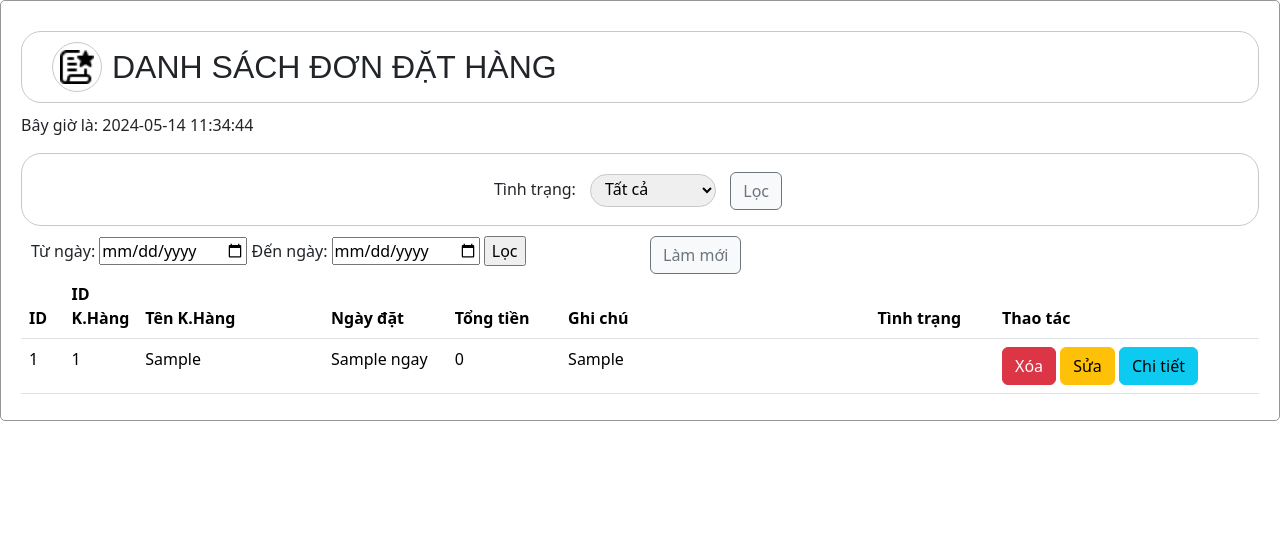
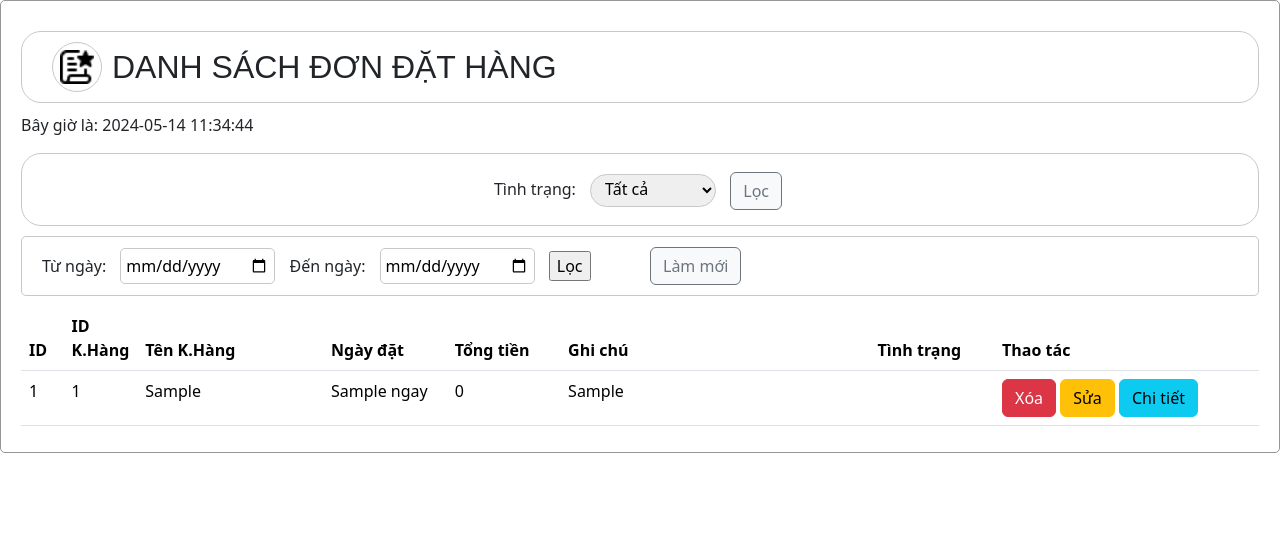
Before and after one commit to bin2aa/PhoneStore, a PHP site: template admin/view/orderView.php in a window 1280 px wide. Shown: the top 536 px of the page. Run offline with PHP 8.4, Linux system fonts and the light colour scheme; the template is opened without the code that fills it: most values are stand-ins (such as "Sample title", 1, 10 or a date in 2020).

Commit message:
update view

```diff
--- a/admin/view/orderView.php
+++ b/admin/view/orderView.php
@@ -20,6 +20,23 @@
     .filter-and-refresh .filterOrder,
     .filter-and-refresh .refresh {
         flex: 1;
+        margin: 0 10px;
+    }
+
+    .search-container{
+        display: flex;
+        border: 1px solid rgb(200,200,200);
+        border-radius: 5px;
+        justify-content: center;
+        align-items: center;
+        margin-block: 10px;
+        padding: 10px;
+        width: 100%;
+    }
+    .search-container input[type="date"]{
+        padding: 5px;
+        border: 1px solid rgb(200,200,200);
+        border-radius: 5px;
         margin: 0 10px;
     }
 </style>
@@ -66,7 +83,7 @@
             </form>
 
         </div>
-        <div class="filter-and-refresh">
+        <div class="filter-and-refresh search-container">
             <form class="filterOrder" method="GET" action="index.php">
                 <input type="hidden" name="ctrl" value="orderController">
                 <input type="hidden" name="action" value="filterOrder">
@@ -109,10 +126,10 @@
                             <form class="toggleUserStatuss" action="index.php?ctrl=orderController&action=toggleOrderStatus" method="POST">
                                 <input type="hidden" name="orderId" value="<?php echo $order['id']; ?>">
 
-                                <?php if ($order['tinh_trang'] == 'Chờ xác nhận') echo "<button type='submit'>Xác nhận</button>";
-                                else if ($order['tinh_trang'] == 'Đang xử lý') echo "<button type='submit'>Đang xử lý</button>";
-                                else if ($order['tinh_trang'] == 'Đang giao') echo "<button type='submit'>Hoàn tất</button>";
-                                else if ($order['tinh_trang'] == 'Thành công') echo "<button type='submit' disabled>Thành công</button>";
+                                <?php if ($order['tinh_trang'] == 'Chờ xác nhận') echo "<button type='submit' class='btn btn-primary'>Xác nhận</button>";
+                                else if ($order['tinh_trang'] == 'Đang xử lý') echo "<button type='submit' class='btn btn-warning'>Đang xử lý</button>";
+                                else if ($order['tinh_trang'] == 'Đang giao') echo "<button type='submit' class='btn btn-secondary'>Hoàn tất</button>";
+                                else if ($order['tinh_trang'] == 'Thành công') echo "<button type='submit' disabled class='btn btn-success'>Thành công</button>";
                                 ?>
                             </form>
                         </td>
```
